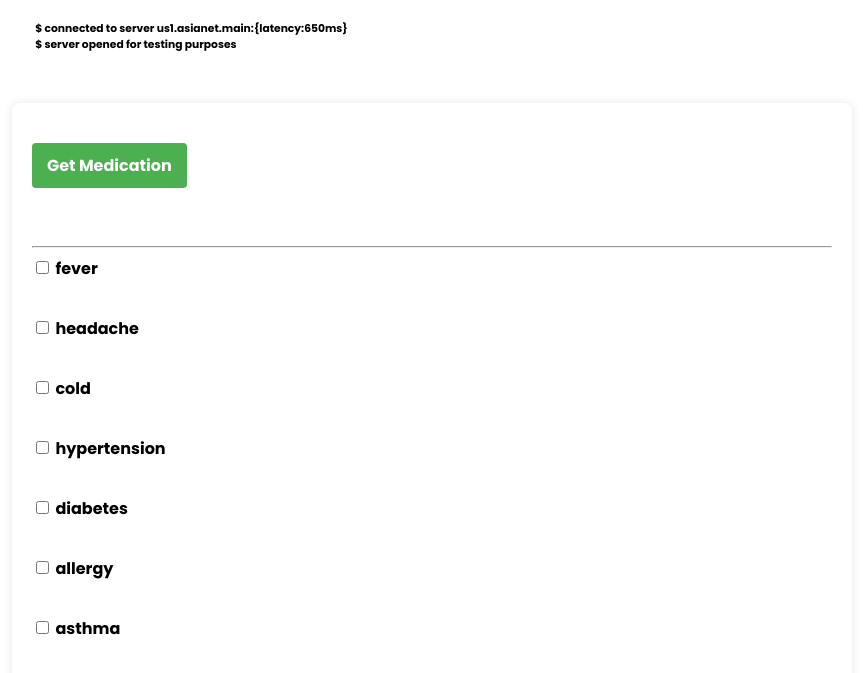
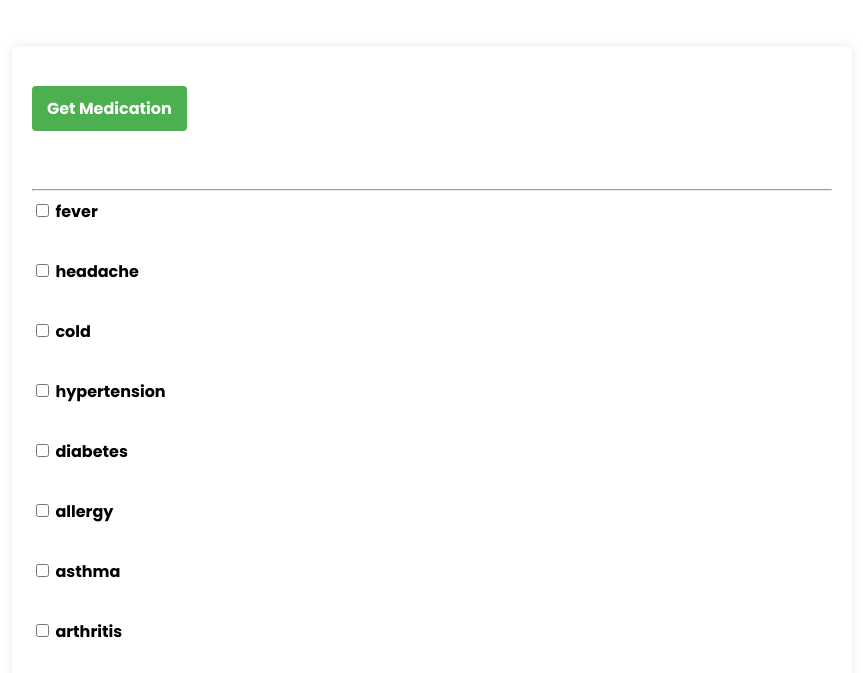
Before and after one commit to Kolass2004/Medical-App, a plain HTML site: page index.html in a window 1280 px wide. Shown: the part 107-780 px from the top of the page, without its empty margins (8-871 px from the left). Drawn offline with Linux system fonts and the light colour scheme.

Commit message:
Update index.html

```diff
--- a/index.html
+++ b/index.html
@@ -9,7 +9,7 @@
 <body>
     <nav>
         <h1>Medical Project</h1><br><p>By <span style="border-bottom: 3px solid green;">Kolass</span> Rexon <span style="color: green;">J</span></p>
-   <h6>$ connected to server us1.asianet.main:{latency:650ms} <br>$ server opened for testing purposes</h6>
+
 
     </nav>
 
```
